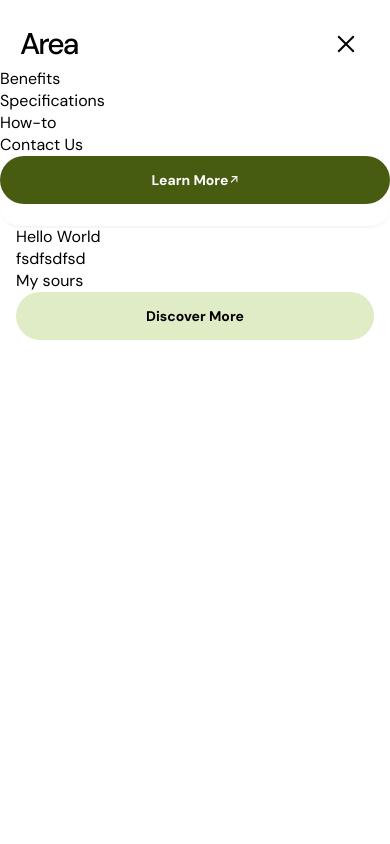
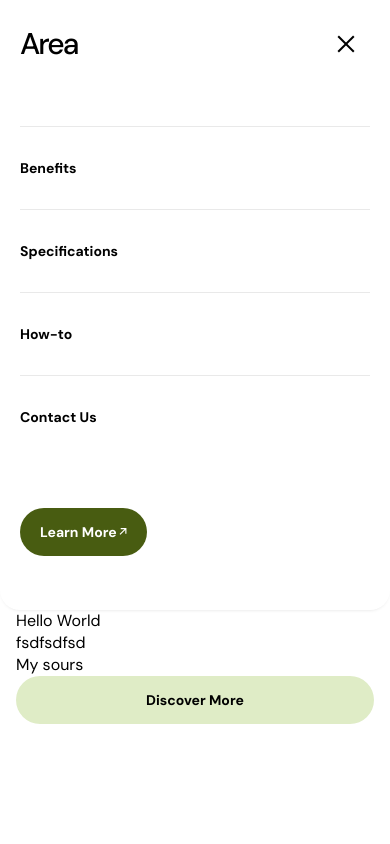
Before and after one commit to ministrov/landing-area-next-ts, a Next.js app: page / in a window 390 px wide. Both pictures are taken after a click on the button 346 px from the left and 44 px from the top of the page. Shown: the top 844 px of the page. Built offline with nearby package versions, Linux system fonts and the light colour scheme.

Commit message:
feat: end up operating on creating a realization of opening and closing a mobile burger menu

```diff
--- a/components/navMobile/NavMobile.module.css
+++ b/components/navMobile/NavMobile.module.css
@@ -1,7 +1,23 @@
-/* .list {
+.menuWrapper {
   display: flex;
-  flex-wrap: wrap;
-  gap: 27px;
+  flex-direction: column;
+  align-items: flex-start;
+  margin-top: 50px;
+  padding-top: 8px;
+  padding-left: 20px;
+  padding-right: 20px;
+  padding-bottom: 32px;
+}
+
+.menuList {
+  width: 100%;
+  margin-bottom: 50px;
+}
+
+.item {
+  padding-top: 30px;
+  padding-bottom: 30px;
+  border-top: 1px solid var(--color-02);
 }
 
 .anchor {
@@ -9,4 +25,8 @@
   font-weight: 700;
   line-height: 20px;
   color: var(--foreground);
-} */
+}
+
+.mobileMore {
+  padding: 13px 20px;
+}
```
